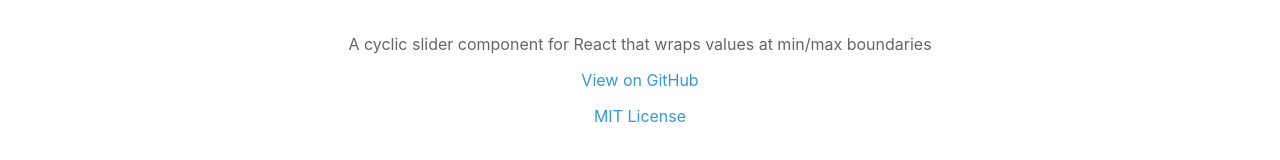
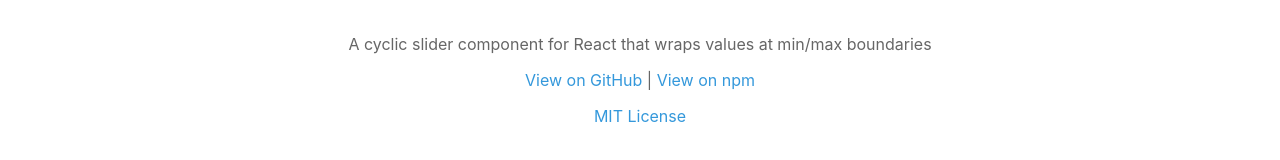
Before and after one commit to tombigel/react-cyclic-slider, a React (Vite) app: page / in a window 1280 px wide. Shown: the part 735-895 px from the top of the page. Built offline with nearby package versions, Linux system fonts and the light colour scheme.

Commit message:
Add npm package link to demo app footer

```diff
--- a/src/App.tsx
+++ b/src/App.tsx
@@ -234,6 +234,14 @@
           >
             View on GitHub
           </a>
+          {' | '}
+          <a
+            href="https://www.npmjs.com/package/react-cyclic-slider"
+            target="_blank"
+            rel="noopener noreferrer"
+          >
+            View on npm
+          </a>
         </p>
         <p>
           <a
```
